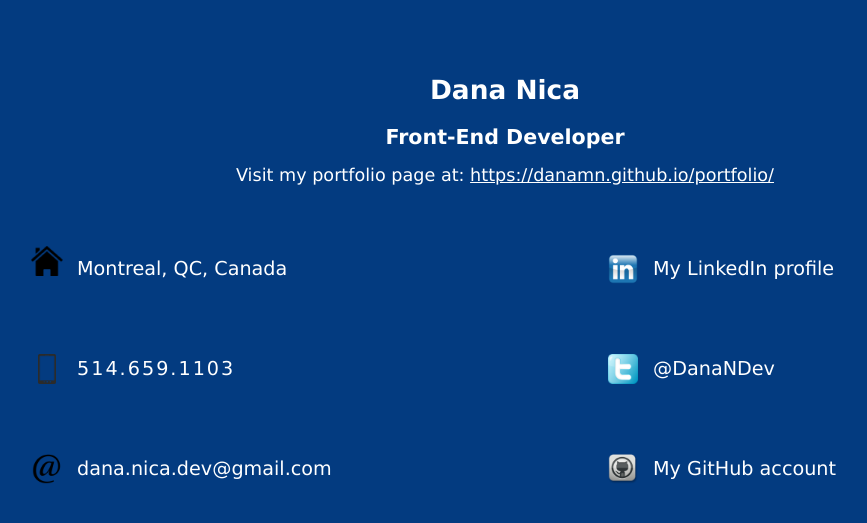
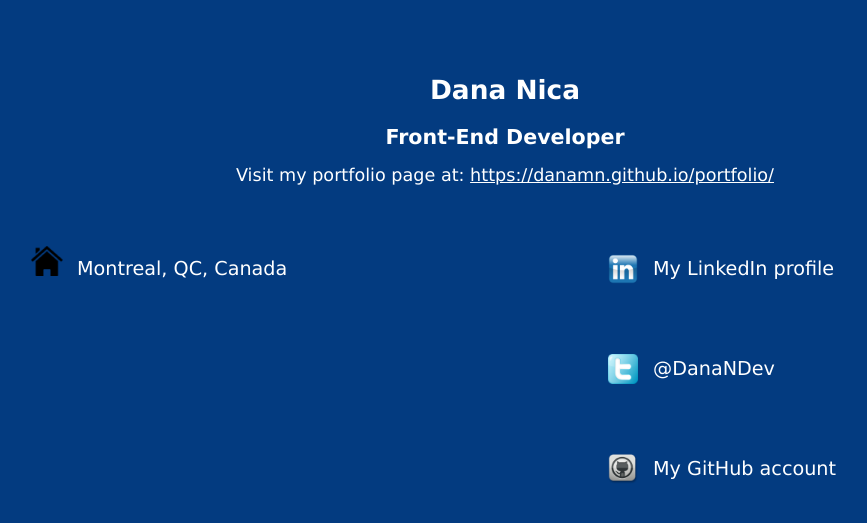
Before and after one commit to danamn/danamn.github.io, a plain HTML site: page index.html in a window 1280 px wide. Shown: the whole page, without its empty margins (135-1002 px from the left). Drawn offline with Linux system fonts and the light colour scheme.

Commit message:
Update index.html

```diff
--- a/index.html
+++ b/index.html
@@ -26,16 +26,6 @@
 	    			<div class='icon'><img src='images/house-small.png' alt='house'/></div>
 	    			<div class='contact-info'> <p>Montreal, QC, Canada</p></div>
 	    		</div>
-	    		<div class='contact phone'>
-	    			<div class='icon'><img src='images/phone-small.png' alt='phone'/></div>
-	    			<div class='contact-info'><p>514.659.1103</p></div>
-	    		</div>
-	    		<div class='contact email'>
-	    			<div class='icon'><img src='images/at_symbol-small.png' alt='email'/></div>
-	    			<div class='contact-info email-address'>
-	    				<p id='address'> </p>
-	    			</div>
-	    		</div>
 	    		</div>
 	    		<div class='contact-subcontainer'>
 	    		<div class='contact linkedin'>
@@ -54,12 +44,4 @@
 	    	</div>
 	    </div>
 	  </section>
-
-<script type="text/javascript">
-	var me = 'dana.nica.dev';
-  	var provider = 'gmail.com';
-  	document.getElementById('address').innerHTML = me + '@' + provider;
-
-</script>
-
 </body>
```
